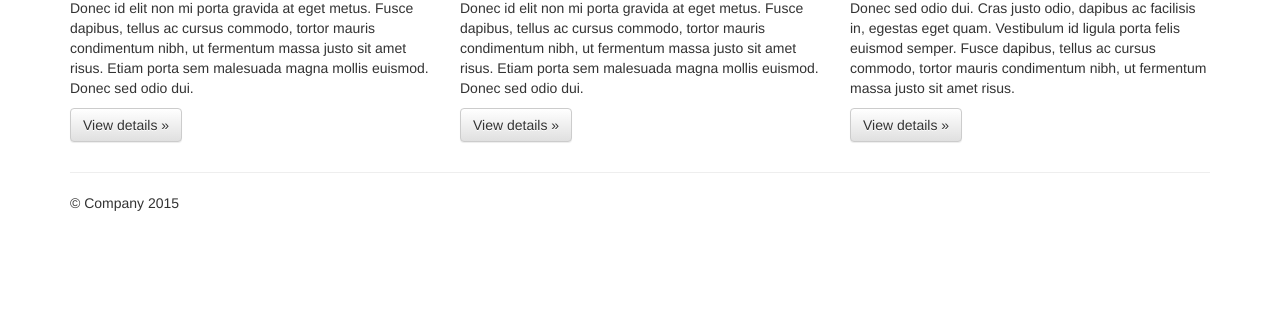
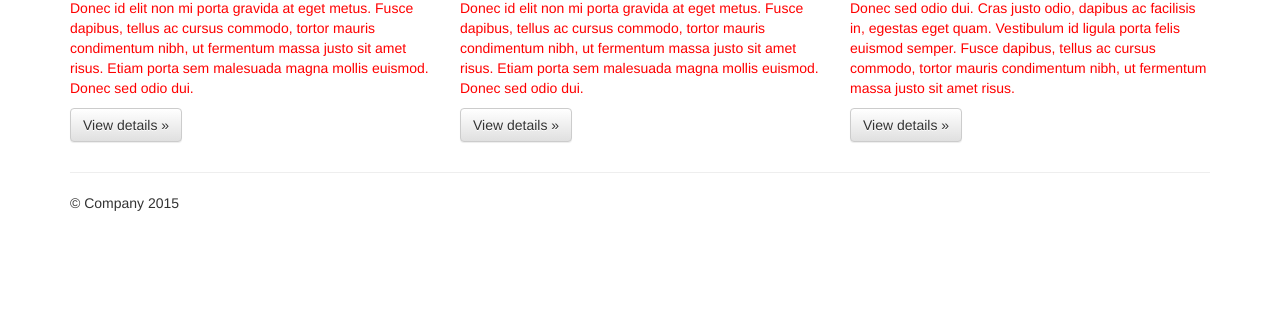
Before and after one commit to estefanydiaz51/prueba, a plain HTML site: page index.html in a window 1280 px wide. Shown: the part 476-800 px from the top of the page. Drawn offline with nearby package versions, Linux system fonts and the light colour scheme.

Commit message:
se cambia color texto rojo

```diff
--- a/index.html
+++ b/index.html
@@ -63,7 +63,7 @@
 
     <div class="container">
       <!-- Example row of columns -->
-      <div class="row">
+      <div class="row" style="color:red">
         <div class="col-md-4">
           <h2>Heading</h2>
           <p>Donec id elit non mi porta gravida at eget metus. Fusce dapibus, tellus ac cursus commodo, tortor mauris condimentum nibh, ut fermentum massa justo sit amet risus. Etiam porta sem malesuada magna mollis euismod. Donec sed odio dui. </p>
```
